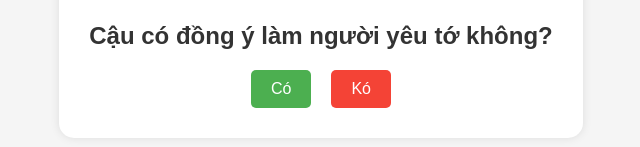
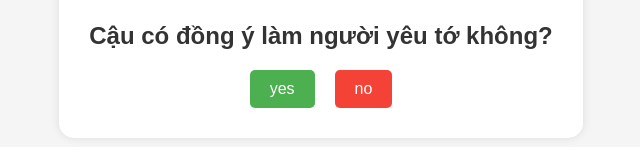
Before and after one commit to thoran810/hi, a plain HTML site: page index.html in a window 1280 px wide. Shown: the part 351-498 px from the top of the page, 319-959 px from the left. Drawn offline with Linux system fonts and the light colour scheme.

Commit message:
Update trang web

```diff
--- a/index.html
+++ b/index.html
@@ -10,8 +10,8 @@
     <div class="container">
         <h1>Cậu có đồng ý làm người yêu tớ không?</h1>
         <div class="buttons">
-            <button id="yes">Có</button>
-            <button id="no">Kó</button>
+            <button id="yes">yes</button>
+            <button id="no">no</button>
         </div>
         <p id="response" class="hidden">Tuyệt vời! Tớ biết mà ❤️</p>
     </div>
```
